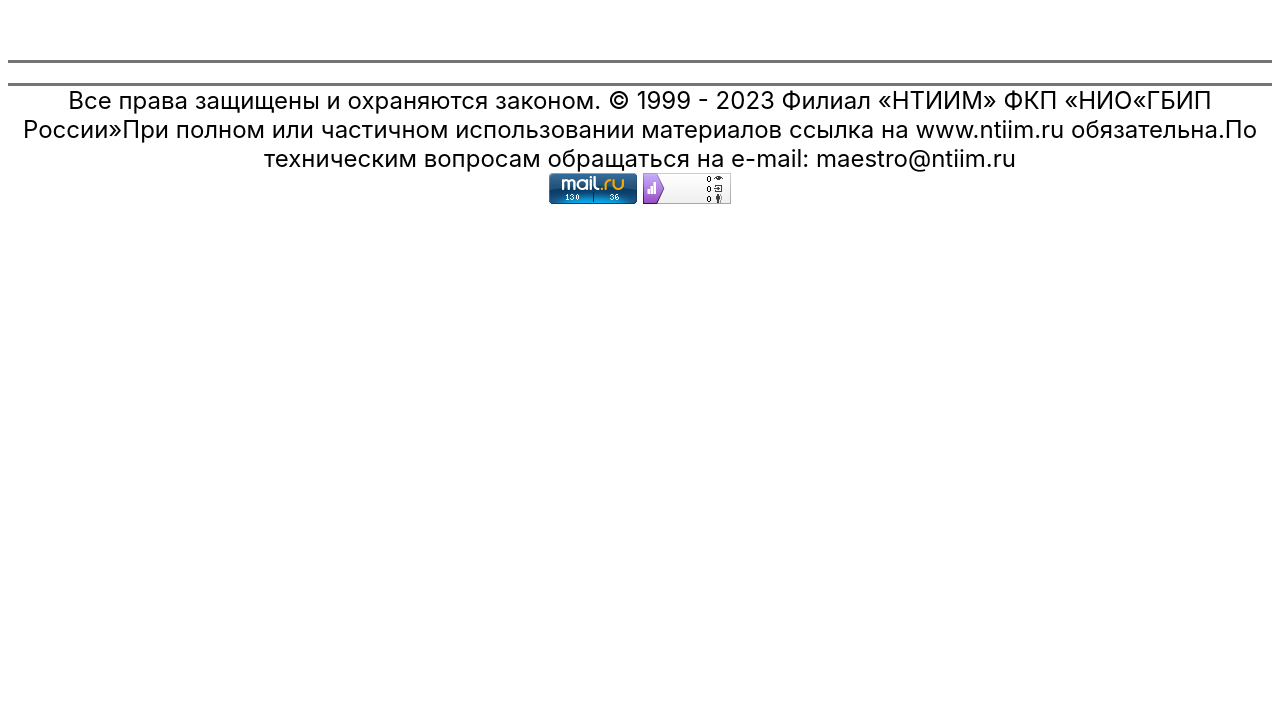
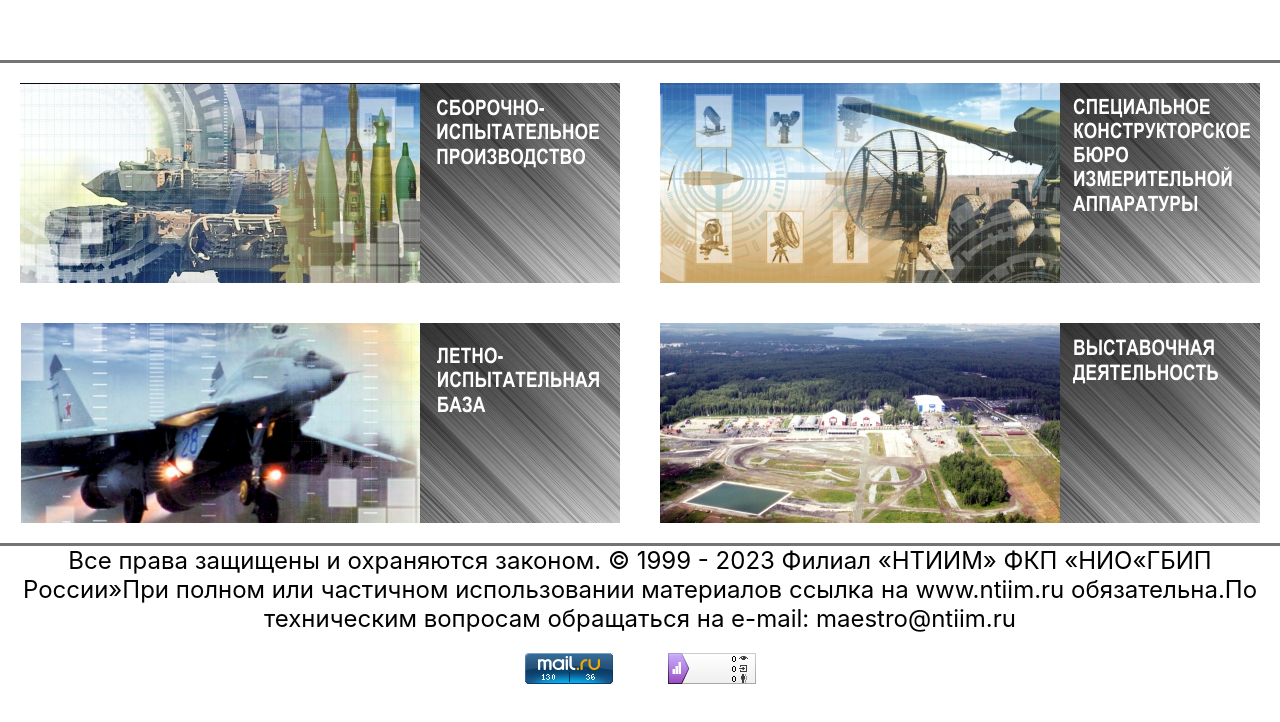
Before and after one commit to aTule-csc/NTIIM, a plain HTML site: page main.html in a window 1280 px wide. Shown: the part 120-842 px from the top of the page. Before the commit the page ends 800 px from the top, so only its background shows below. Drawn offline with Linux system fonts and the light colour scheme; a web font is replaced by a local one.

Commit message:
footer done

```diff
--- a/main.html
+++ b/main.html
@@ -13,12 +13,17 @@
 
         </div>
     </header>
+    <div class="mainStuff">
+        <div><img src="img/main/content/sip 1.png"><img src="img/main/content/skb 1.png"></div>
+        <div><img src="img/main/content/lib 1.png"><img src="img/main/content/gdvc 1.png"></div>
+
+    </div>
     <footer>
         <div class="footer">
             Все права защищены и охраняются законом. © 1999 - 2023 Филиал «НТИИМ» ФКП «НИО«ГБИП России»При полном или частичном использовании материалов ссылка на www.ntiim.ru обязательна.По техническим вопросам обращаться на e-mail: maestro@ntiim.ru
             <div class="footer_bottom">
-                <img src="img/counter 1.png">
-                <img src="img/3_1_FFFFFFFF_EFEFEFFF_0_pageviews 1.png">
+                <div><img src="img/footer/counter 1.png"></div>
+                <div><img src="img/footer/3_1_FFFFFFFF_EFEFEFFF_0_pageviews 1.png"></div>
             </div>
         </div>
     </footer>
--- a/mainStyle.css
+++ b/mainStyle.css
@@ -1,8 +1,24 @@
+@font-face {
+    font-family: Inter;
+    src: url(fonts/Inter-VariableFont_slnt\,wght.ttf);
+}
+
+body{margin: 0;}
 
 .header{
     height: 160px;
     border-bottom: 3px solid #747474;
     margin: 20px 0px;
+}
+.mainStuff{
+    gap: 40px;
+    display:flex;
+    flex-direction: column;
+    align-items: center;
+}
+.mainStuff div{
+    display:flex;
+    gap:40px;
 }
 .footer{
     height: 160px;
@@ -14,5 +30,9 @@
     font-size: 24px;
 }
 .footer_bottom{
-
+    display:flex;
+    flex-direction: row;
+    justify-content: center;
+    gap: 55px;
+    margin-top: 20px;
 }
```
Also changed, not shown: img/footer/3_1_FFFFFFFF_EFEFEFFF_0_pageviews 1.png (renamed from img/3_1_FFFFFFFF_EFEFEFFF_0_pageviews 1.png), img/footer/counter 1.png (renamed from img/counter 1.png), img/main/content/gdvc 1.png (added), img/main/content/lib 1.png (added), img/main/content/sip 1.png (added), img/main/content/skb 1.png (added).
